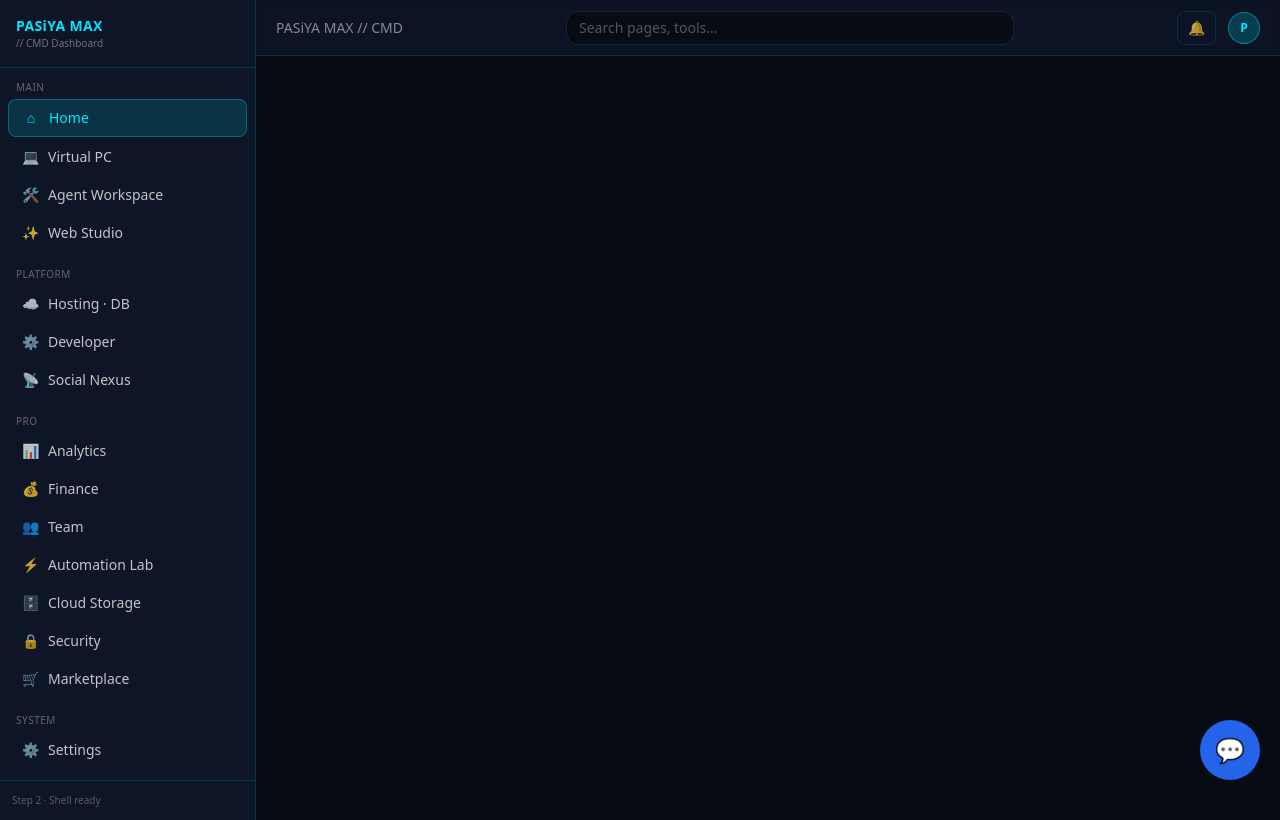
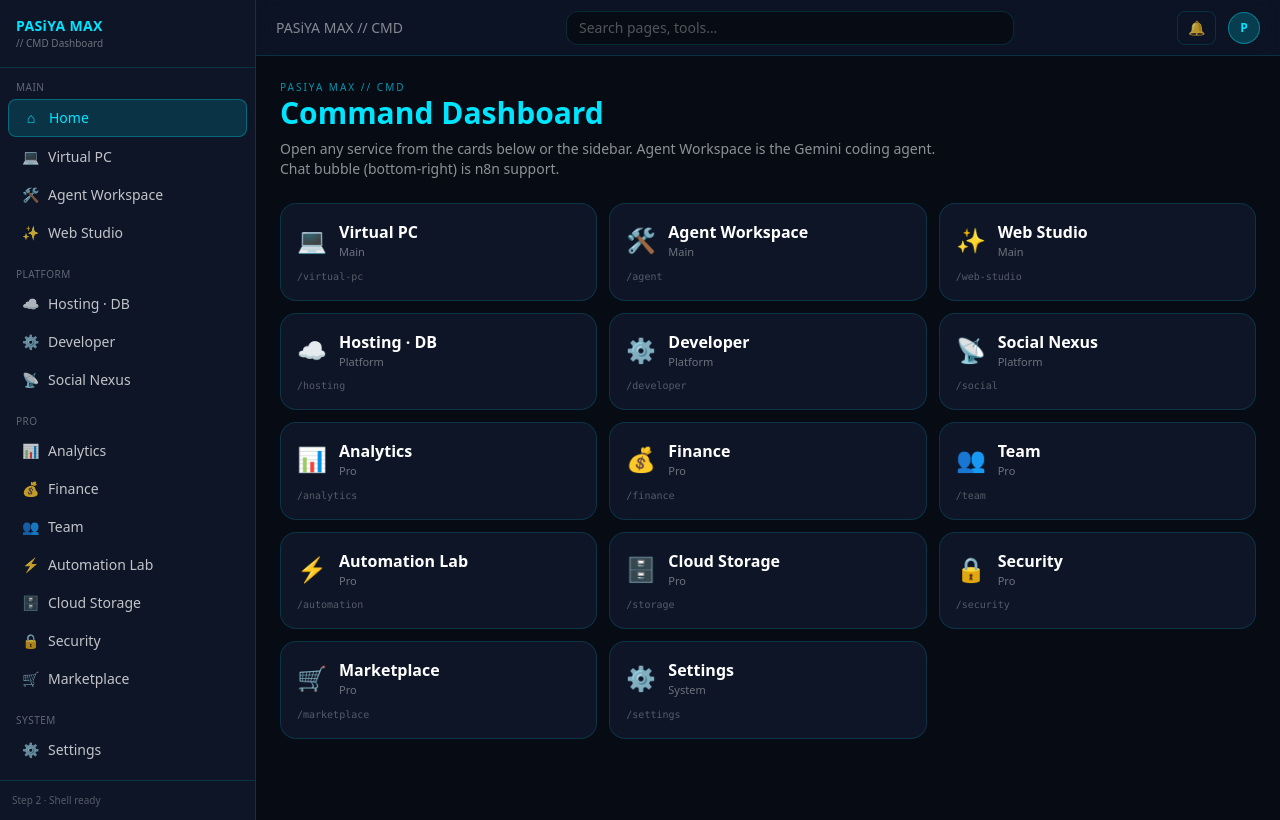
Before and after one commit to pasindudananjaya92-bot/pasiya-bot-platform, a Next.js app: page / in a window 1280 px wide. Built offline with nearby package versions, Linux system fonts and the light colour scheme.

Commit message:
Refactor ChatBubble to HomePage component

```diff
--- a/app/page.tsx
+++ b/app/page.tsx
@@ -1,64 +1,48 @@
-'use client';
-import { useState } from 'react';
+"use client";
 
-export default function ChatBubble() {
-  const [open, setOpen] = useState(false);
-  const [msg, setMsg] = useState('');
-  const [chat, setChat] = useState<{role: string, text: string}[]>([]);
-  const [loading, setLoading] = useState(false);
+import Link from "next/link";
+import { NAV } from "@/lib/nav";
 
-  async function send() {
-    if (!msg.trim()) return;
-    const userMsg = { role: 'user', text: msg };
-    setChat([...chat, userMsg]);
-    setMsg('');
-    setLoading(true);
-    try {
-      const res = await fetch('/api/chat-bubble', {
-        method: 'POST',
-        headers: { 'Content-Type': 'application/json' },
-        body: JSON.stringify({ message: msg })
-      });
-      const data = await res.json();
-      setChat(prev => [...prev, { role: 'bot', text: data.reply || data.error }]);
-    } catch {
-      setChat(prev => [...prev, { role: 'bot', text: 'Chat offline' }]);
-    }
-    setLoading(false);
-  }
+export default function HomePage() {
+  const items = NAV.filter((n) => n.href !== "/");
 
   return (
-    <>
-      <button
-        onClick={() => setOpen(!open)}
-        style={{position: 'fixed', bottom: 20, right: 20, zIndex: 9999, borderRadius: '50%', width: 60, height: 60, background: '#2563eb', color: 'white', border: 'none', fontSize: 24, cursor: 'pointer'}}
-      >
-        💬
-      </button>
+    <div className="space-y-6">
+      <div>
+        <p className="text-[10px] uppercase tracking-[0.2em] text-cyan-500/80">
+          PASIYA MAX // CMD
+        </p>
+        <h1 className="text-2xl font-bold text-accent sm:text-3xl">
+          Command Dashboard
+        </h1>
+        <p className="mt-2 max-w-2xl text-sm text-white/55">
+          Open any service from the cards below or the sidebar. Agent Workspace
+          is the Gemini coding agent. Chat bubble (bottom-right) is n8n support.
+        </p>
+      </div>
 
-      {open && (
-        <div style={{position: 'fixed', bottom: 90, right: 20, width: 320, height: 400, background: 'white', borderRadius: 12, boxShadow: '0 4px 20px rgba(0,0,0,0.2)', zIndex: 9999, display: 'flex', flexDirection: 'column'}}>
-          <div style={{padding: 12, background: '#2563eb', color: 'white', borderRadius: '12px 12px 0 0', fontWeight: 'bold'}}>Pasiya AI</div>
-          <div style={{flex: 1, padding: 10, overflowY: 'auto'}}>
-            {chat.map((c, i) => (
-              <div key={i} style={{textAlign: c.role === 'user' ? 'right' : 'left', margin: '8px 0'}}>
-                <span style={{background: c.role === 'user' ? '#2563eb' : '#e5e7eb', color: c.role === 'user' ? 'white' : 'black', padding: '6px 10px', borderRadius: 8, display: 'inline-block', maxWidth: '80%'}}>{c.text}</span>
+      <div className="grid grid-cols-1 gap-3 sm:grid-cols-2 lg:grid-cols-3">
+        {items.map((item) => (
+          <Link
+            key={item.href}
+            href={item.href}
+            className="rounded-2xl border border-border bg-panel px-4 py-4 transition hover:border-accent/40"
+          >
+            <div className="flex items-center gap-3">
+              <span className="text-2xl" aria-hidden>
+                {item.icon}
+              </span>
+              <div>
+                <p className="font-semibold text-white">{item.label}</p>
+                <p className="text-[11px] text-white/40">{item.group || "App"}</p>
               </div>
-            ))}
-            {loading && <div>Typing...</div>}
-          </div>
-          <div style={{display: 'flex', padding: 10, borderTop: '1px solid #ddd'}}>
-            <input
-              value={msg}
-              onChange={e => setMsg(e.target.value)}
-              onKeyDown={e => e.key === 'Enter' && send()}
-              placeholder="Type message..."
-              style={{flex: 1, padding: 8, borderRadius: 8, border: '1px solid #ccc'}}
-            />
-            <button onClick={send} style={{marginLeft: 8, padding: '8px 12px', background: '#2563eb', color: 'white', border: 'none', borderRadius: 8}}>Send</button>
-          </div>
-        </div>
-      )}
-    </>
+            </div>
+            <p className="mt-2 truncate font-mono text-[10px] text-white/30">
+              {item.href}
+            </p>
+          </Link>
+        ))}
+      </div>
+    </div>
   );
 }
```
